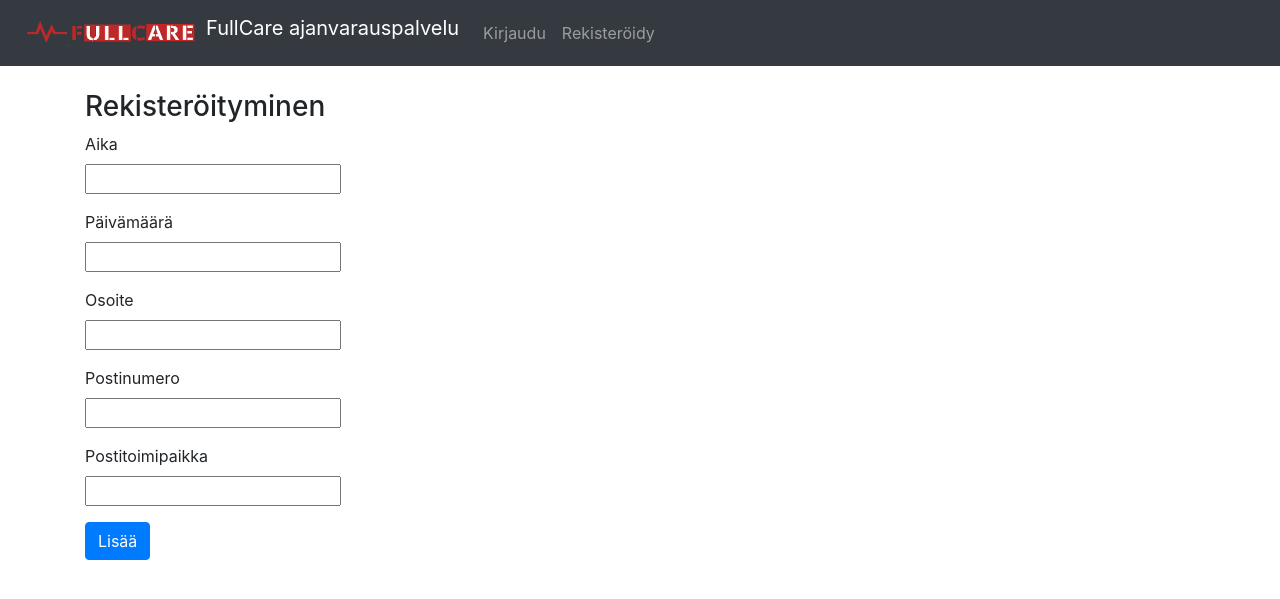
After one commit to roklem314/Laakari-palvelu, a Flask app: template application/templates/appointment/add_new_appt.html in a window 1280 px wide. The commit adds this page. Shown: the top 599 px of the page. Run offline with Flask 2, Linux system fonts and the light colour scheme; the template is opened without the code that fills it: values that come from a table or form of the project are taken from there, others are empty; some libraries are stand-ins or nearby versions.

Commit message:
yllapidolle toiminnallisuus uusien aikojen lisaamiseen

```diff
--- a/application/appointment/forms.py
+++ b/application/appointment/forms.py
@@ -1,11 +1,22 @@
 from flask_wtf import FlaskForm
-from wtforms import BooleanField, TextField, validators, StringField, RadioField
+from wtforms import BooleanField, TextField, validators, StringField,IntegerField
+from wtforms.validators import ValidationError, DataRequired
 
 
 class AppointmentForm(FlaskForm):
     time = StringField("Aika")
-    date = StringField("Pvm")
+    date = StringField("Päivämäärä")
     state = BooleanField("Varaa")
 
     class Meta:
         csrf = False
+
+class NewAppointmentForm(FlaskForm):
+    time = StringField("Aika")
+    date = StringField("Päivämäärä")
+    address = StringField('Osoite',validators=[DataRequired("Osoite on pakollinen")])
+    postalCode = IntegerField('Postinumero',validators=[DataRequired("Postinumero on pakollinen")])
+    postOffice = StringField('Postitoimipaikka',validators=[DataRequired("Postitoimipaikka on pakollinen")])
+
+    class Meta:
+        csrf = False
--- /dev/null
+++ b/application/templates/appointment/add_new_appt.html
@@ -0,0 +1,59 @@
+{% extends "auth/author.html" %}
+
+{% block body %}
+
+<!-- {% with messages = get_flashed_messages() %}
+{% if messages %}
+  <ul class=flashes>
+  {% for message in messages %}
+    <li>{{ message }}</li>
+  {% endfor %}
+  </ul>
+{% endif %}
+{% endwith %} -->
+    <h3>Rekisteröityminen</h3>
+    <form method="POST"  action="{{ url_for('add_new_appt')}}" >
+
+<form>
+    <div class="form-group">
+            {{ form.time.label }}<br>
+            {{ form.time(size=20) }}<br>
+            {% for error in form.time.errors %}
+            <span style="color: red;">{{ error }}</span>
+            {% endfor %}
+    </div>
+    <div class="form-group">
+            {{ form.date.label }}<br>
+            {{ form.date(size=20) }}<br>
+            {% for error in form.date.errors %}
+            <span style="color: red;">{{ error }}</span>
+            {% endfor %}
+    </div>
+
+    <div class="form-group">
+            {{ form.address.label }}<br>
+            {{ form.address(size=20) }}<br>
+            {% for error in form.address.errors %}
+            <span style="color: red;">{{ error }}</span>
+            {% endfor %}
+   </div>
+   <div class="form-group">
+            {{ form.postalCode.label }}<br>
+            {{ form.postalCode(size=20) }}<br>
+            {% for error in form.postalCode.errors %}
+            <span style="color: red;">{{ error }}</span>
+            {% endfor %}
+   </div>
+   <div class="form-group">
+            {{ form.postOffice.label }}<br>
+            {{ form.postOffice(size=20) }}<br>
+            {% for error in form.postOffice.errors %}
+            <span style="color: red;">{{ error }}</span>
+            {% endfor %}
+
+   </div>
+
+
+        <button type="submit" class="btn btn-primary" value="Lisää "/>Lisää</button>
+    </form>
+{% endblock %}
--- a/application/templates/auth/author.html
+++ b/application/templates/auth/author.html
@@ -32,6 +32,9 @@
                 </li>
                 <li class="nav-item">
                   <a class="nav-link" href="{{ url_for('appts_list_all') }} ">Vastaanotto aikojen listaus</a>
+                </li>
+                <li class="nav-item">
+                  <a class="nav-link" href="{{ url_for('add_new_appt') }} ">Lisää uusi vastaanottoaika</a>
                 </li>
 
               </ul>
```
Also changed, not shown: application/appointment/views.py (+22 -16 lines).
